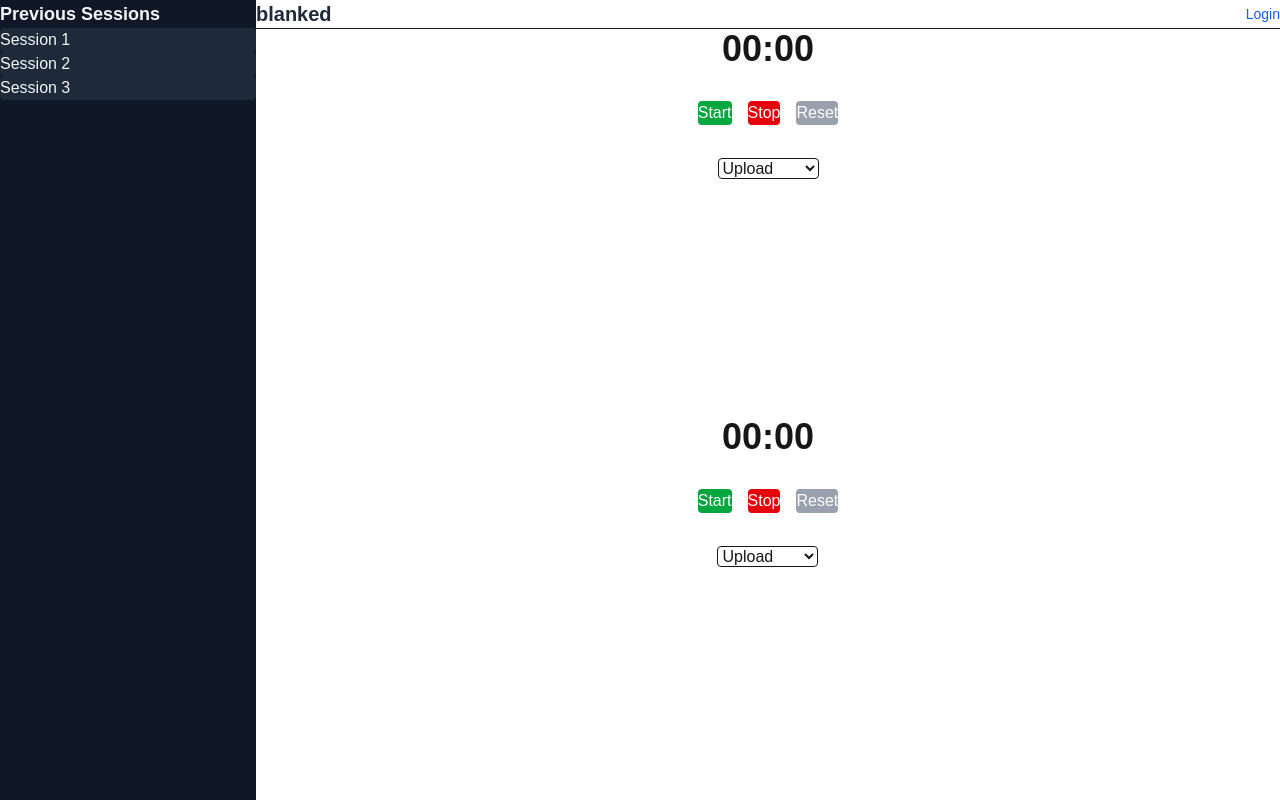
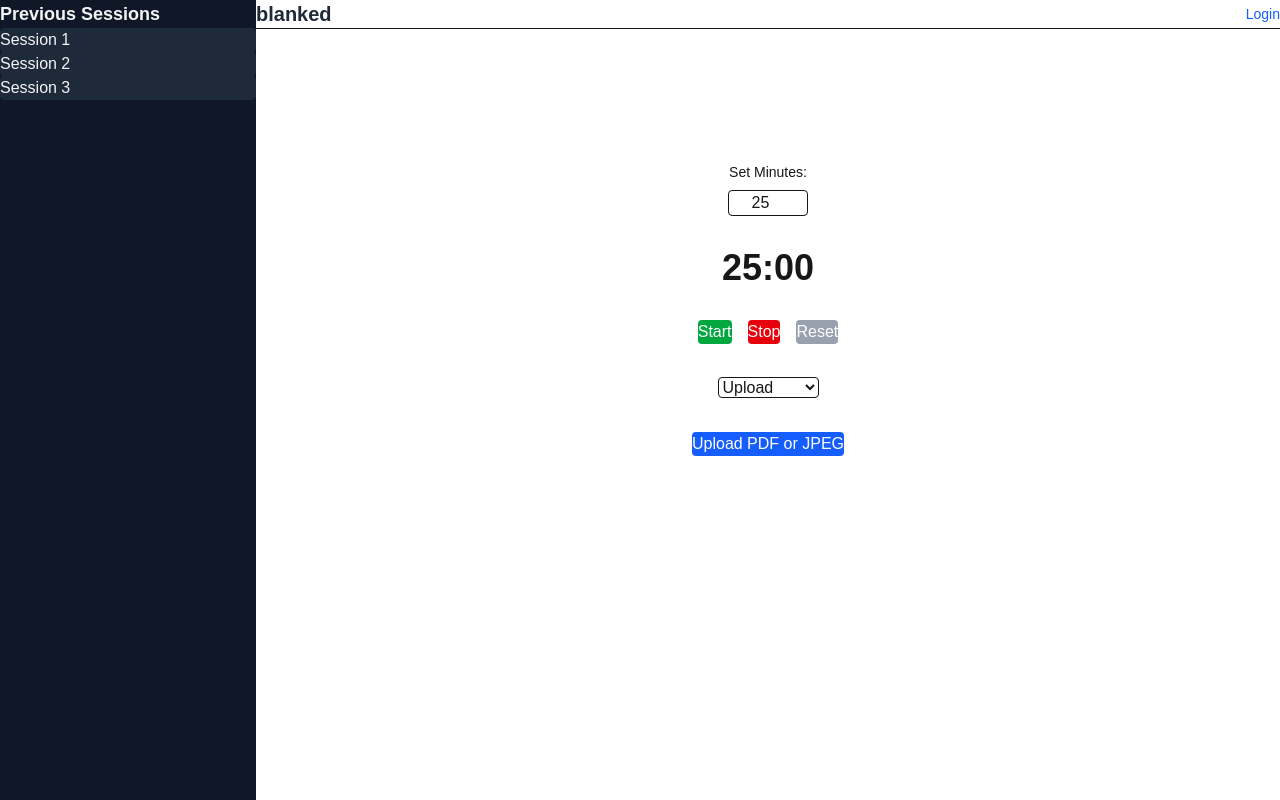
Before and after one commit to Daiyan-Zubaier/study-budy, a Next.js app in the folder frontend/: page /session in a window 1280 px wide. Built offline with nearby package versions, Linux system fonts and the light colour scheme.

Commit message:
fixed previous commit's bugs; add func to quiz/fc

```diff
--- a/frontend/src/app/components/Upload.tsx
+++ b/frontend/src/app/components/Upload.tsx
@@ -1,73 +1,38 @@
 "use client";
-import React, { useState, useRef } from "react";
+import React, { useRef, useState } from "react";
 
-export default function SessionPage() {
-  const [seconds, setSeconds] = useState(0);
-  const [running, setRunning] = useState(false);
-  const intervalRef = useRef<NodeJS.Timeout | null>(null);
-  const [option, setOption] = useState("upload");
+export default function Upload() {
+  const inputRef = useRef<HTMLInputElement>(null);
+  const [fileName, setFileName] = useState<string | null>(null);
 
-  const startTimer = () => {
-    if (!running) {
-      setRunning(true);
-      intervalRef.current = setInterval(() => {
-        setSeconds((s) => s + 1);
-      }, 1000);
-    }
-  };
+  function handleButtonClick() {
+    inputRef.current?.click();
+  }
 
-  const stopTimer = () => {
-    setRunning(false);
-    if (intervalRef.current) clearInterval(intervalRef.current);
-  };
-
-  const resetTimer = () => {
-    setSeconds(0);
-    setRunning(false);
-    if (intervalRef.current) clearInterval(intervalRef.current);
-  };
+  function handleFileChange(e: React.ChangeEvent<HTMLInputElement>) {
+    const file = e.target.files?.[0];
+    if (file) setFileName(file.name);
+  }
 
   return (
-    <div className="flex flex-col items-center justify-center min-h-[70vh] gap-8">
-      <div className="text-4xl font-bold">
-        {Math.floor(seconds / 60)
-          .toString()
-          .padStart(2, "0")}
-        :{(seconds % 60).toString().padStart(2, "0")}
-      </div>
-      <div className="flex gap-4">
-        <button
-          className="bg-green-600 text-white px-4 py-2 rounded hover:bg-green-700"
-          onClick={startTimer}
-          disabled={running}
-        >
-          Start
-        </button>
-        <button
-          className="bg-red-600 text-white px-4 py-2 rounded hover:bg-red-700"
-          onClick={stopTimer}
-          disabled={!running}
-        >
-          Stop
-        </button>
-        <button
-          className="bg-gray-400 text-white px-4 py-2 rounded hover:bg-gray-500"
-          onClick={resetTimer}
-        >
-          Reset
-        </button>
-      </div>
-      <div>
-        <select
-          className="border rounded px-4 py-2"
-          value={option}
-          onChange={(e) => setOption(e.target.value)}
-        >
-          <option value="upload">Upload</option>
-          <option value="quiz">Quiz</option>
-          <option value="flashcards">Flashcards</option>
-        </select>
-      </div>
+    <div className="flex flex-col items-center gap-2">
+      <input
+        ref={inputRef}
+        type="file"
+        accept=".pdf,image/jpeg"
+        className="hidden"
+        onChange={handleFileChange}
+      />
+      <button
+        className="bg-blue-600 text-white px-4 py-2 rounded hover:bg-blue-700"
+        onClick={handleButtonClick}
+        type="button"
+      >
+        Upload PDF or JPEG
+      </button>
+      {fileName && (
+        <div className="mt-2 text-sm text-gray-700">Selected: {fileName}</div>
+      )}
     </div>
   );
 }
--- a/frontend/src/app/session/page.tsx
+++ b/frontend/src/app/session/page.tsx
@@ -5,16 +5,24 @@ import Quiz from "../components/Quiz";
 import Flashcards from "../components/Flashcards";
 
 export default function SessionPage() {
-  const [seconds, setSeconds] = useState(0);
+  const [inputMinutes, setInputMinutes] = useState(25); // default 25 min
+  const [secondsLeft, setSecondsLeft] = useState(25 * 60);
   const [running, setRunning] = useState(false);
   const intervalRef = useRef<NodeJS.Timeout | null>(null);
   const [option, setOption] = useState("upload");
 
   const startTimer = () => {
-    if (!running) {
+    if (!running && secondsLeft > 0) {
       setRunning(true);
       intervalRef.current = setInterval(() => {
-        setSeconds((s) => s + 1);
+        setSecondsLeft((s) => {
+          if (s <= 1) {
+            clearInterval(intervalRef.current!);
+            setRunning(false);
+            return 0;
+          }
+          return s - 1;
+        });
       }, 1000);
     }
   };
@@ -25,9 +33,15 @@ export default function SessionPage() {
   };
 
   const resetTimer = () => {
-    setSeconds(0);
+    setSecondsLeft(inputMinutes * 60);
     setRunning(false);
     if (intervalRef.current) clearInterval(intervalRef.current);
+  };
+
+  const handleMinutesChange = (e: React.ChangeEvent<HTMLInputElement>) => {
+    const val = Math.max(1, Number(e.target.value));
+    setInputMinutes(val);
+    setSecondsLeft(val * 60);
   };
 
   let content = null;
@@ -37,17 +51,28 @@ export default function SessionPage() {
 
   return (
     <div className="flex flex-col items-center justify-center min-h-[70vh] gap-8">
+      <div className="flex flex-col items-center gap-2">
+        <label className="text-sm">Set Minutes:</label>
+        <input
+          type="number"
+          min={1}
+          value={inputMinutes}
+          onChange={handleMinutesChange}
+          className="border rounded px-2 py-1 w-20 text-center"
+          disabled={running}
+        />
+      </div>
       <div className="text-4xl font-bold">
-        {Math.floor(seconds / 60)
+        {Math.floor(secondsLeft / 60)
           .toString()
           .padStart(2, "0")}
-        :{(seconds % 60).toString().padStart(2, "0")}
+        :{(secondsLeft % 60).toString().padStart(2, "0")}
       </div>
       <div className="flex gap-4">
         <button
           className="bg-green-600 text-white px-4 py-2 rounded hover:bg-green-700"
           onClick={startTimer}
-          disabled={running}
+          disabled={running || secondsLeft === 0}
         >
           Start
         </button>
```
